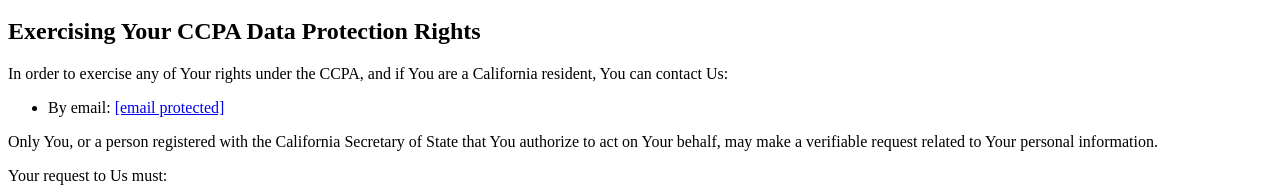
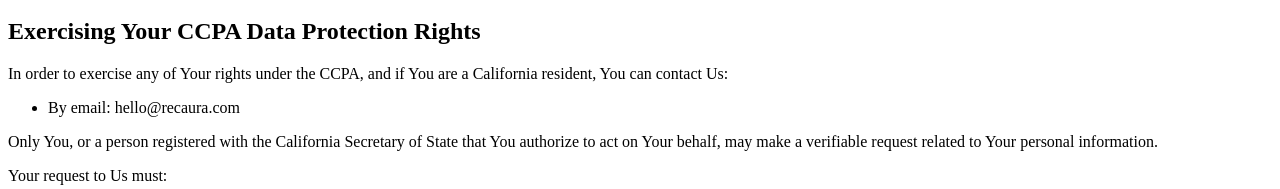
Before and after one commit to Recaura/recaura.github.io, a React app: page /privacy-policy in a window 1280 px wide. Shown: the part 8516-8705 px from the top of the page. Built offline with nearby package versions, Linux system fonts and the light colour scheme.

Commit message:
remove link for email and add basic titles to home page

```diff
--- a/src/components/globals/Routes.jsx
+++ b/src/components/globals/Routes.jsx
@@ -1,5 +1,5 @@
 import React from 'react';
-import { Switch, Route } from "react-router-dom";
+import { Switch, Route } from 'react-router-dom';
 import PrivacyPolicyPage from '../legal/PrivacyPolicyPage.jsx';
 import HomePage from '../home/HomePage';
 
@@ -8,6 +8,7 @@
     <Switch>
       <Route exact path={['/', '/home']}>
         <HomePage />
+        {/* <PrivacyPolicyPage /> */}
       </Route>
       <Route path="/privacy-policy">
         <PrivacyPolicyPage />
--- a/src/components/home/HomePage.jsx
+++ b/src/components/home/HomePage.jsx
@@ -1,10 +1,14 @@
 import React from 'react';
-import { Link } from "react-router-dom";
+import { Link } from 'react-router-dom';
 
 class HomePage extends React.Component {
   render() {
     return (
       <div>
+        <h1>Recaura</h1>
+        <div>
+          <h2>Who Drinks</h2>
+        </div>
         <button>
           <Link to="/privacy-policy">Privacy Policy</Link>
         </button>
--- a/src/components/legal/PrivacyPolicyPage.jsx
+++ b/src/components/legal/PrivacyPolicyPage.jsx
@@ -838,16 +838,7 @@
         Us:
       </p>
       <ul>
-        <li>
-          By email:{' '}
-          <a
-            href="/cdn-cgi/l/email-protection"
-            class="__cf_email__"
-            data-cfemail="9ff7faf3f3f0dfedfafcfeeaedfeb1fcf0f2"
-          >
-            [email&#160;protected]
-          </a>
-        </li>
+        <li>By email: hello@recaura.com</li>
       </ul>
       <p>
         Only You, or a person registered with the California Secretary of State that You authorize to act on Your
@@ -954,9 +945,7 @@
       <h1>Contact Us</h1>
       <p>If you have any questions about this Privacy Policy, You can contact us:</p>
       <ul>
-        <li>
-          By email: <a>hello@recaura.com</a>
-        </li>
+        <li>By email: hello@recaura.com</li>
       </ul>
     </>
   );
```
